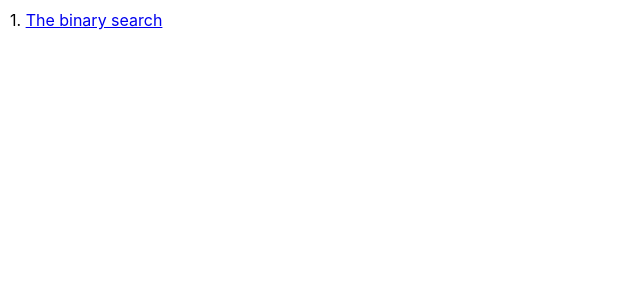
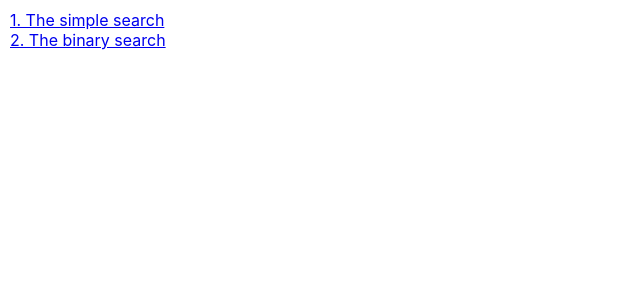
Before and after one commit to katofina/exmaples, a React (Create React App) app: page / in a window 1280 px wide. Shown: the top 300 px of the page, without its empty margins (0-640 px from the left). Built offline with nearby package versions, Linux system fonts and the light colour scheme.

Commit message:
add: the simple search

```diff
--- a/src/App.css
+++ b/src/App.css
@@ -1,5 +1,7 @@
 .divLink {
   margin: 10px;
+  display: flex;
+  flex-direction: column;
 }
 
 .divForm {
--- a/src/App.tsx
+++ b/src/App.tsx
@@ -2,8 +2,9 @@ import React from "react";
 import { Route, Routes } from "react-router-dom";
 import { Layout } from "./Layout";
 import Navigation from "./components/Navigation";
-import BinarySearch from "./components/BinarySearch";
 import './App.css';
+import SimpleSearch from "./components/SimpleSearch";
+import Search from "./components/BinarySearch";
 
 function App() {
   return (
@@ -11,7 +12,8 @@ function App() {
       <Routes>
         <Route path="/" element={<Layout />}>
           <Route index element={<Navigation/>} />
-          <Route path="/binarysearch" element={<BinarySearch/>}/>
+          <Route path="search/:id" element={<Search/>}/>
+          <Route path="simplesearch" element={<SimpleSearch/>}/>
         </Route>
       </Routes>
     </>
--- a/src/components/BinarySearch.tsx
+++ b/src/components/BinarySearch.tsx
@@ -1,20 +1,31 @@
 import React, { MutableRefObject, SyntheticEvent, useState } from "react";
 import { useRef } from "react";
+import { useParams } from "react-router-dom";
 
-function binarySearch(arr: number[], item: number) {
+function binarySearch(arr: number[], item: number): number {
     let low = 0;
     let high = arr.length - 1;
     while(low <= high) {
         const mid = Math.floor((low + high) / 2);
         const guess = arr[mid];
+        console.log(mid);
         if (guess === item) return mid;
         if (guess < item) low = mid + 1;
-        if (guess > item) high = mid - 1;
+        if (guess > item) high  = mid - 1;
     };
     return -1;
 }
 
-function BinarySearch () {
+function simpleSearch(arr: number[], item: number) : number {
+    for (let i = 0; i < arr.length; i++) {
+        if (arr[i] === item) return i;
+        console.log(i);
+    };
+    return -1;
+}
+
+function Search () {
+    const param = useParams();
     const array: MutableRefObject<HTMLInputElement> = useRef();
     const number: MutableRefObject<HTMLInputElement> = useRef();
     const [index, setIndex] = useState<number>();
@@ -24,8 +35,13 @@ function BinarySearch () {
         if (array && number) {
             const arr = array.current.value.split(',')
                 .map((item) => Number(item));
-            const position = binarySearch(arr, Number(number.current.value));
-            setIndex(position);
+            if (param.id === "binary") {
+                const position = binarySearch(arr, Number(number.current.value));
+                setIndex(position);
+            } else {
+                const position = simpleSearch(arr, Number(number.current.value));
+                setIndex(position);
+            };
         };
     }
 
@@ -47,4 +63,4 @@ function BinarySearch () {
     )
 }
 
-export default BinarySearch;
+export default Search;
--- a/src/components/Navigation.tsx
+++ b/src/components/Navigation.tsx
@@ -4,7 +4,8 @@ import { Link } from "react-router-dom";
 function Navigation() {
     return (
         <div className="divLink">
-            1. <Link to="/binarysearch">The binary search</Link>
+            <Link to="/search/simple">1. The simple search</Link>
+            <Link to="/search/binary">2. The binary search</Link>
         </div>
     )
 }
--- /dev/null
+++ b/src/components/SimpleSearch.tsx
@@ -0,0 +1,11 @@
+import React from "react";
+
+function SimpleSearch() {
+    return (
+        <>
+
+        </>
+    )
+}
+
+export default SimpleSearch;
```
